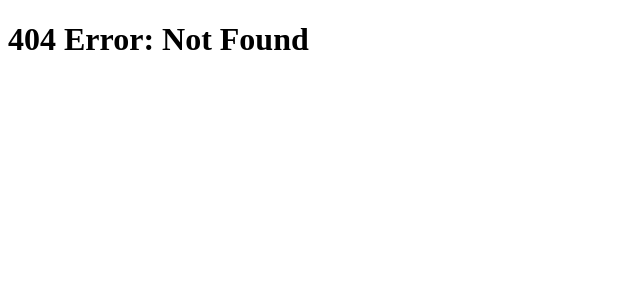
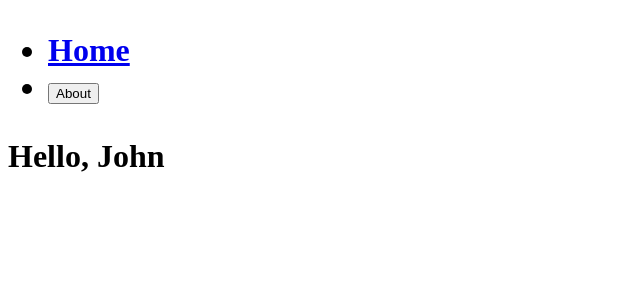
Before and after one commit to hyunjun06/react_masterclass_ts, a React (Create React App) app: page /users/1 in a window 1280 px wide. Before the commit this address had no page. Shown: the top 300 px of the page, without its empty margins (0-640 px from the left). Built offline with nearby package versions, Linux system fonts and the light colour scheme.

Commit message:
React Router #4.5

```diff
--- /dev/null
+++ b/src/database.ts
@@ -0,0 +1,10 @@
+export const database = [
+    {
+        id: 1,
+        name: 'John',
+    },
+    {
+        id: 2,
+        name: 'Jane',
+    },
+];
--- a/src/screens/Home.tsx
+++ b/src/screens/Home.tsx
@@ -1,6 +1,16 @@
+import { Link } from "react-router-dom";
+import { database } from "../database";
+
 function Home() {
     return (
-        <h1>Home</h1>
+        <div>
+            <h1>Users</h1>
+            <ul>
+                {database.map((item) => <li key={item.id}>
+                    <Link to={`/users/${item.id}`}>{item.name}</Link>
+                </li>)}
+            </ul>
+        </div>
     );
 }
 
--- /dev/null
+++ b/src/screens/users/User.tsx
@@ -0,0 +1,20 @@
+import { useParams } from "react-router-dom";
+import { database } from "../../database";
+
+function User() {
+    const { userid } = useParams();
+    const user = database.find((item) => item.id === Number(userid));
+    console.log(userid);
+
+    if (!user) {
+        return <div>User not found</div>;
+    }
+
+    return (
+        <div>
+            <h1>Hello, {user.name}</h1>
+        </div>
+    );
+}
+
+export default User;
```
Also changed, not shown: src/Router.tsx (+6 -1 lines).
